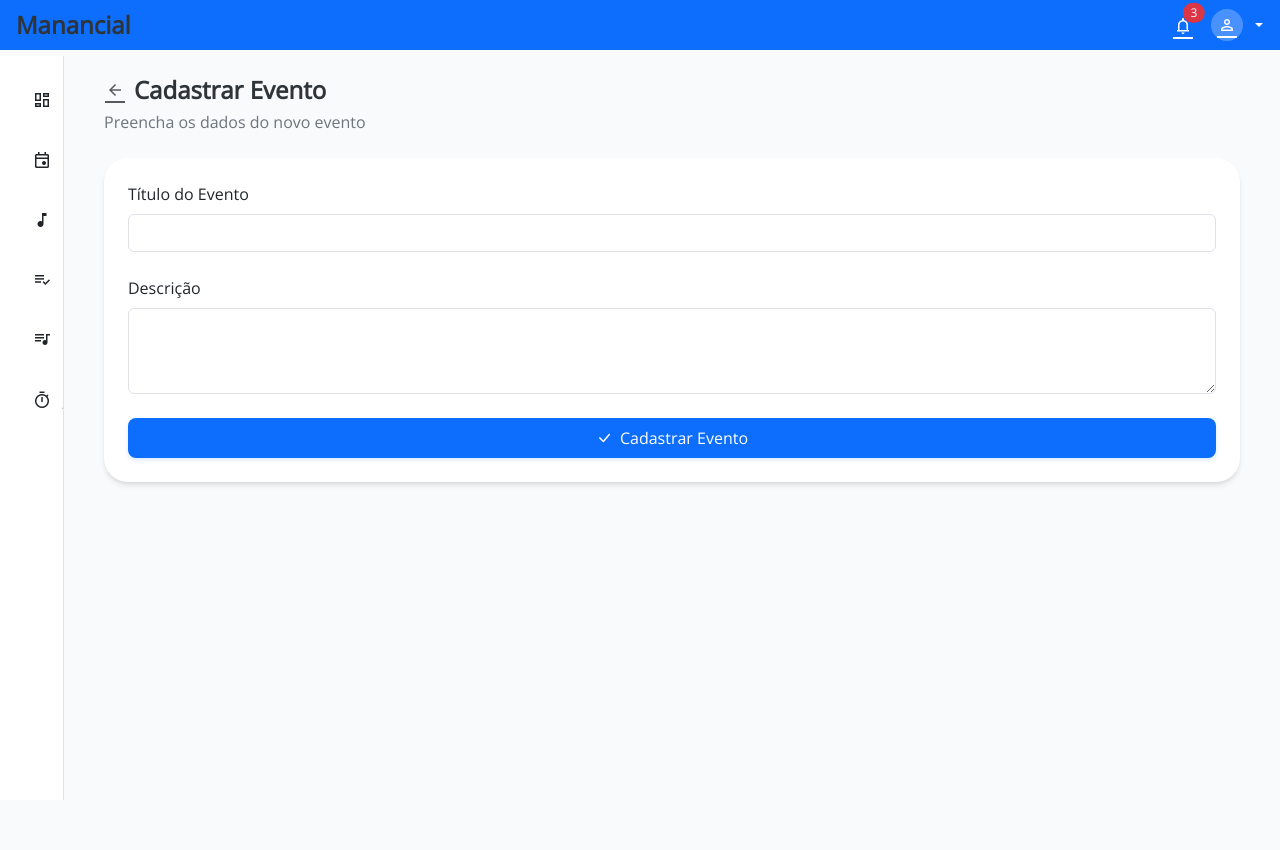
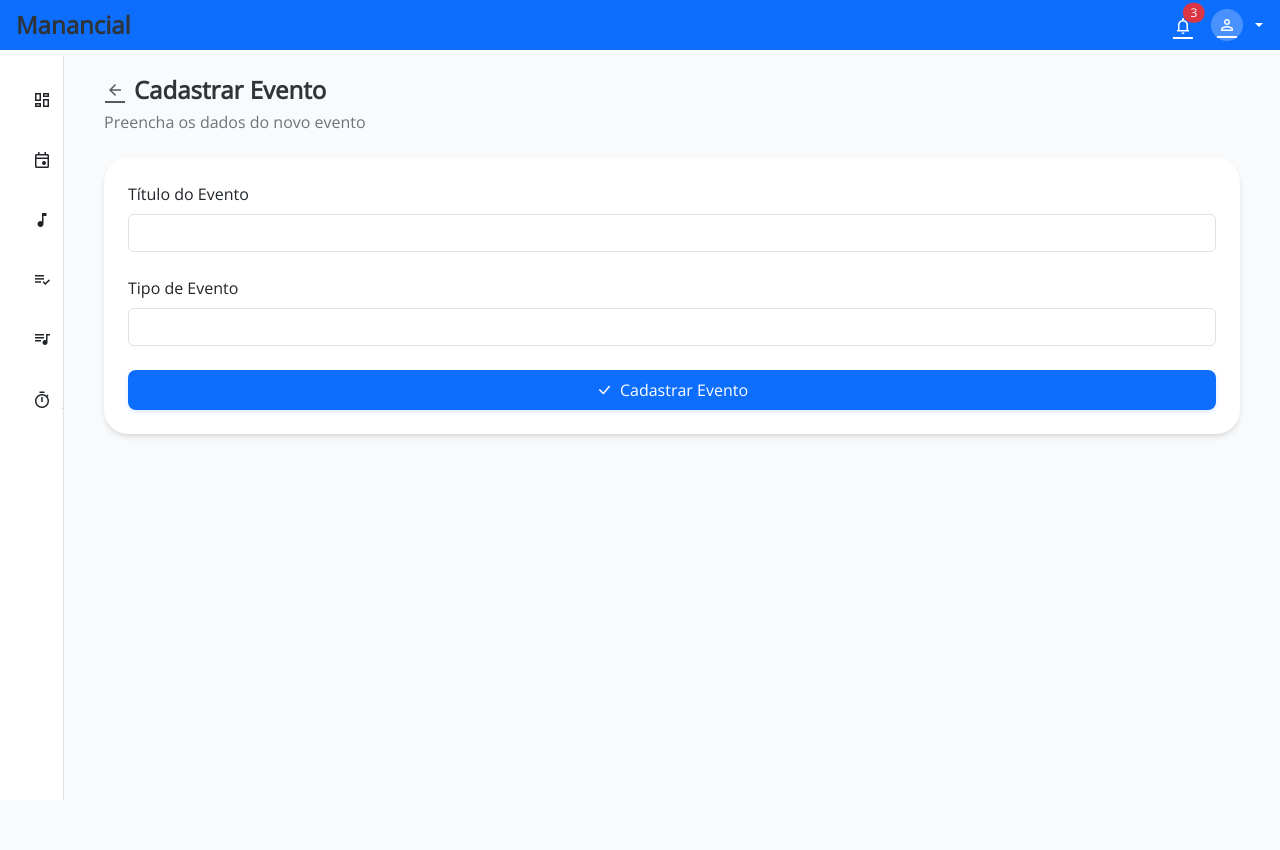
Before and after one commit to DFSegatto/Musicalize, a PHP site: page /aplicativoManancial/modules/eventos/cadastrar.php in a window 1280 px wide. Run offline with PHP 8.4, Linux system fonts and the light colour scheme.

Commit message:
Atualizar

```diff
--- a/modules/eventos/cadastrar.php
+++ b/modules/eventos/cadastrar.php
@@ -61,8 +61,8 @@
                                     </div>
 
                                     <div class="mb-4">
-                                        <label for="descricao" class="form-label font-medium text-gray-700">Descrição</label>
-                                        <textarea class="form-control" id="descricao" name="descricao" rows="3"></textarea>
+                                        <label for="tipo" class="form-label font-medium text-gray-700">Tipo de Evento</label>
+                                        <input type="text" class="form-control" id="tipo" name="tipo" required>
                                     </div>
 
                                     <button type="submit" class="btn btn-primary w-100">
```
